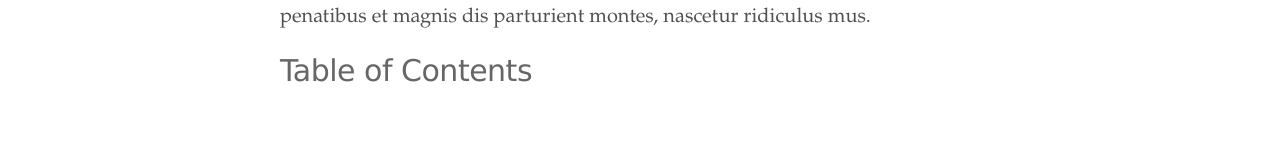
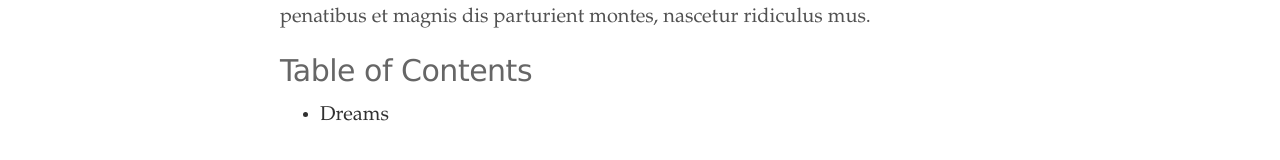
Before and after one commit to minicomp/ed, a Jekyll site: the page built from index.html, in a window 1280 px wide. Shown: the part 454-614 px from the top of the page. Built offline with Jekyll 4.4.1, drawn with Linux system fonts in a browser that asks for light colours; the list of posts is cut into pages by our own code.

Commit message:
added ul to toc

```diff
--- a/index.html
+++ b/index.html
@@ -9,14 +9,14 @@ title: Home
 
 <div class="toc">
   <h1>Table of Contents</h1>
-  {% for item in site.categories.toc.posts %}
-  <div class="post">
-    <h2 class="post-title">
-      <a href="{{ site.baseurl }}{{ post.url }}">
-        {{ post.title }}
+  {% for item in site.categories.toc do %}
+  <ul class="post">
+    <li class="post-title">
+      <a href="{{ site.baseurl }}{{ item.url }}">
+        {{ item.title }}
       </a>
-    </h2>
-  </div>
+    </li>
+  </ul>
   {% endfor %}
 </div>
 
```
